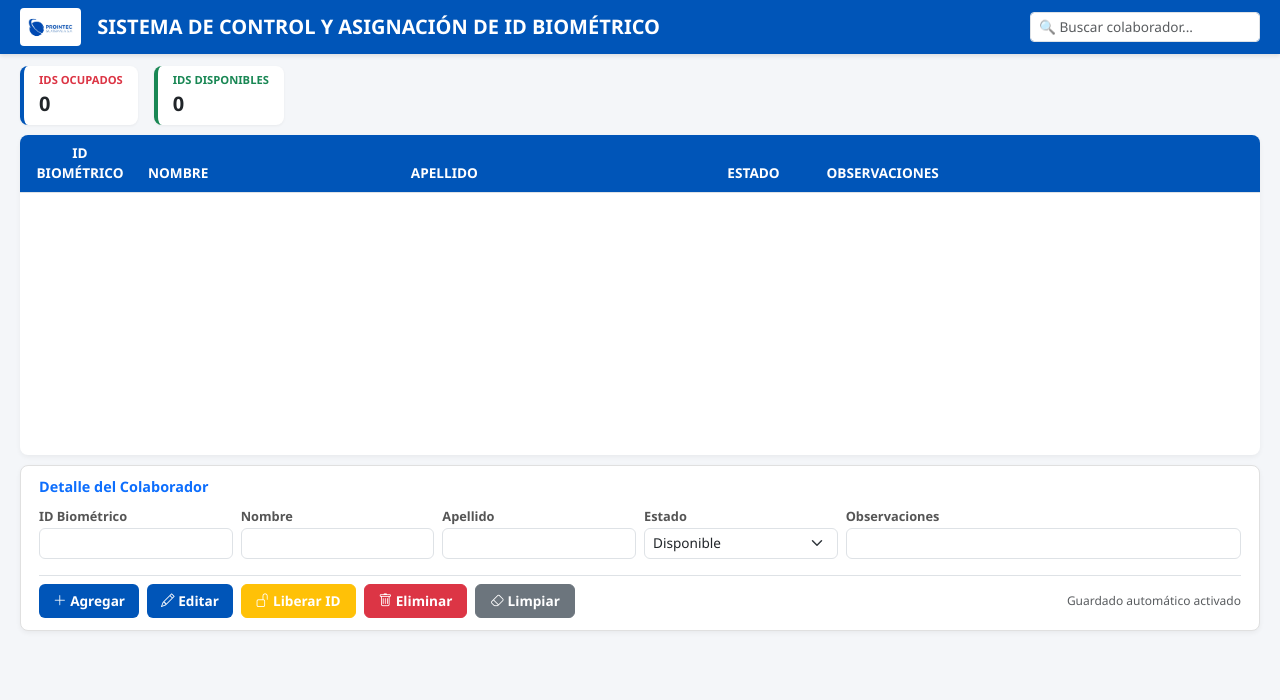
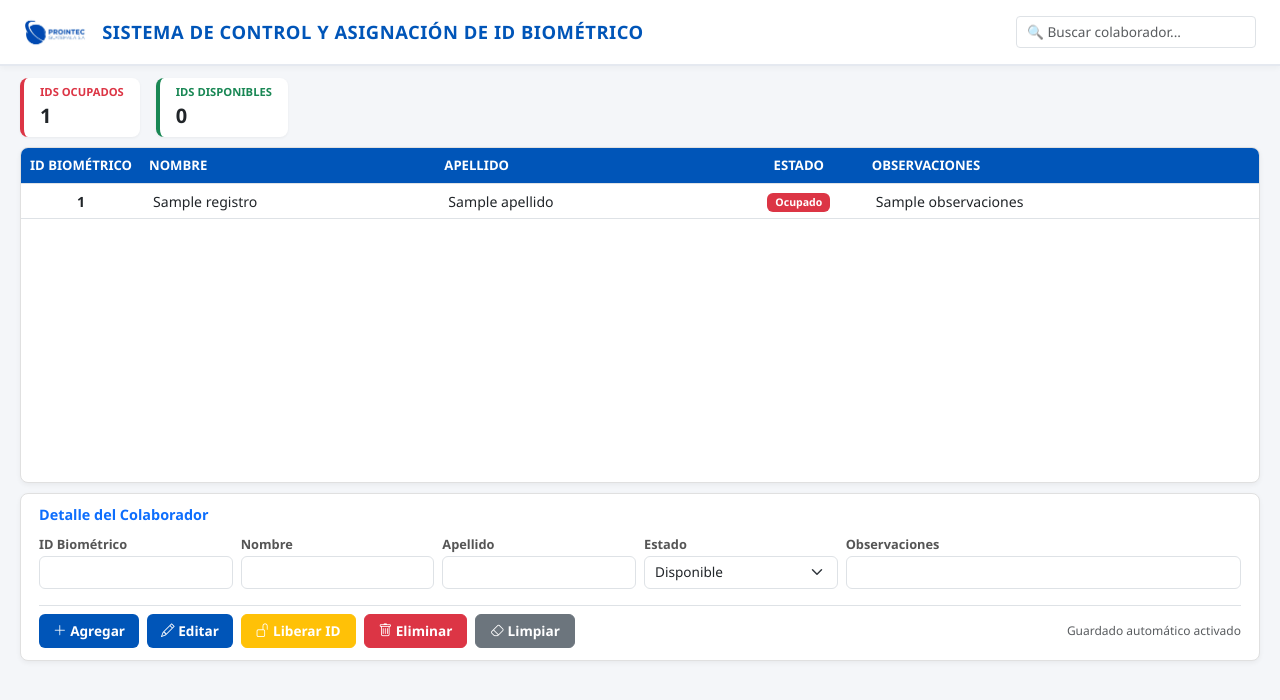
Before and after one commit to sanchezjosuegb-del/control-id-biometrico, a Flask app: template templates/index.html in a window 1280 px wide. Shown: the top 700 px of the page. Run offline with Flask 3, Linux system fonts and the light colour scheme; the template is opened without the code that fills it: most values are stand-ins (such as "Sample title", 1, 10 or a date in 2020); lists and menus that the app fills with data are empty.

Commit message:
Update index.html

```diff
--- a/templates/index.html
+++ b/templates/index.html
@@ -19,25 +19,30 @@
             height: 100vh;
             display: flex;
             flex-direction: column;
-            overflow: hidden; /* Evita el scroll principal de la ventana */
+            overflow: hidden;
         }
 
-        /* Header compacto */
+        /* Encabezado Blanco Profesional */
         .navbar-custom {
-            background-color: var(--primary-blue);
-            padding: 8px 20px;
-            color: white;
-            box-shadow: 0 2px 4px rgba(0,0,0,0.1);
+            background-color: #FFFFFF;
+            padding: 10px 24px;
+            border-bottom: 2px solid #E5E9F0;
+            box-shadow: 0 2px 6px rgba(0,0,0,0.04);
         }
 
         .logo-img {
-            height: 38px;
-            background-color: white;
-            padding: 3px 8px;
-            border-radius: 4px;
+            height: 44px;
+            object-fit: contain;
         }
 
-        /* Contenedor principal ajustado al alto de la pantalla */
+        .header-title {
+            color: var(--primary-blue);
+            font-size: 1.15rem;
+            font-weight: 700;
+            letter-spacing: 0.5px;
+        }
+
+        /* Contenedor Principal Ajustado */
         .main-wrapper {
             flex: 1;
             display: flex;
@@ -51,27 +56,24 @@
         .metric-card {
             background: white;
             border-radius: 8px;
-            padding: 6px 15px;
+            padding: 6px 16px;
             box-shadow: 0 1px 3px rgba(0,0,0,0.05);
-            border-left: 4px solid var(--primary-blue);
+            border-left: 4px solid #DC3545;
         }
 
         .metric-card.disponible {
             border-left-color: #198754;
         }
 
-        /* Tabla con scroll interno ajustado */
+        /* Tabla con scroll interno */
         .table-container {
             flex: 1;
             background: white;
             border-radius: 8px;
             box-shadow: 0 2px 5px rgba(0,0,0,0.05);
-            overflow-y: auto; /* Solo la tabla tiene scroll si hay muchos datos */
-            max-height: 40vh; /* Controla la altura para dar espacio a los botones */
-        }
-
-        .table {
-            margin-bottom: 0;
+            overflow-y: auto;
+            max-height: 42vh;
+            border: 1px solid #E0E0E0;
         }
 
         .table th {
@@ -80,8 +82,9 @@
             background-color: var(--primary-blue);
             color: white;
             z-index: 1;
-            font-size: 0.85rem;
+            font-size: 0.82rem;
             text-transform: uppercase;
+            font-weight: 700;
         }
 
         .table td {
@@ -90,13 +93,13 @@
             padding: 6px 12px;
         }
 
-        /* Formulario compacto */
+        /* Formulario Compacto */
         .form-card {
             background: white;
             border-radius: 8px;
             padding: 12px 18px;
             box-shadow: 0 2px 5px rgba(0,0,0,0.05);
-            border: 1px solid #e0e0e0;
+            border: 1px solid #E0E0E0;
         }
 
         .form-label {
@@ -108,20 +111,17 @@
 
         .form-control, .form-select {
             font-size: 0.85rem;
-            padding: 4px 8px;
+            padding: 5px 10px;
         }
 
-        /* Botones de acción siempre visibles */
-        .action-buttons .btn {
-            font-size: 0.85rem;
-            font-weight: 600;
-            padding: 6px 14px;
-        }
-
+        /* Botones de Acción Azules y Estilizados */
         .btn-primary-custom {
             background-color: var(--primary-blue);
             color: white;
             border: none;
+            font-weight: 600;
+            font-size: 0.85rem;
+            padding: 6px 14px;
         }
 
         .btn-primary-custom:hover {
@@ -129,20 +129,26 @@
             color: white;
         }
 
-        .badge-ocupado { background-color: #dc3545; }
+        .action-buttons .btn {
+            font-size: 0.85rem;
+            font-weight: 600;
+            padding: 6px 14px;
+        }
+
+        .badge-ocupado { background-color: #DC3545; }
         .badge-disponible { background-color: #198754; }
     </style>
 </head>
 <body>
 
-    <!-- Encabezado -->
+    <!-- Encabezado Fondo Blanco con Título Azul -->
     <nav class="navbar-custom d-flex justify-content-between align-items-center">
         <div class="d-flex align-items-center gap-3">
-            <img src="{{ url_for('static', filename='logo.png') }}" alt="Logo PROINTEC" class="logo-img" onerror="this.style.display='none'">
-            <h5 class="m-0 fw-bold tracking-wide">SISTEMA DE CONTROL Y ASIGNACIÓN DE ID BIOMÉTRICO</h5>
+            <img src="{{ url_for('static', filename='logo.png') }}" alt="PROINTEC" class="logo-img" onerror="this.style.display='none'">
+            <span class="header-title">SISTEMA DE CONTROL Y ASIGNACIÓN DE ID BIOMÉTRICO</span>
         </div>
         <div class="d-flex align-items-center">
-            <input type="text" id="searchInput" class="form-control form-control-sm" placeholder="🔍 Buscar colaborador..." style="width: 230px;" onkeyup="filtrarTabla()">
+            <input type="text" id="searchInput" class="form-control form-control-sm" placeholder="🔍 Buscar colaborador..." style="width: 240px;" onkeyup="filtrarTabla()">
         </div>
     </nav>
 
@@ -161,7 +167,7 @@
             </div>
         </div>
 
-        <!-- Tabla de Datos -->
+        <!-- Tabla de Datos con Renderizado de Registros -->
         <div class="table-container">
             <table class="table table-hover align-middle mb-0" id="tablaIDs">
                 <thead>
@@ -174,7 +180,21 @@
                     </tr>
                 </thead>
                 <tbody id="tablaCuerpo">
-                    <!-- Registros renderizados por JS o Flask -->
+                    {% for r in registros %}
+                    <tr onclick="seleccionarFila(this)" style="cursor: pointer;">
+                        <td class="text-center fw-bold">{{ r.id }}</td>
+                        <td>{{ r.nombre }}</td>
+                        <td>{{ r.apellido }}</td>
+                        <td class="text-center">
+                            {% if r.estado == 'Ocupado' %}
+                                <span class="badge badge-ocupado px-2 py-1">Ocupado</span>
+                            {% else %}
+                                <span class="badge badge-disponible px-2 py-1">Disponible</span>
+                            {% endif %}
+                        </td>
+                        <td>{{ r.observaciones }}</td>
+                    </tr>
+                    {% endfor %}
                 </tbody>
             </table>
         </div>
@@ -182,39 +202,39 @@
         <!-- Formulario de Entrada y Botones -->
         <div class="form-card">
             <h6 class="fw-bold mb-2 text-primary" style="font-size: 0.9rem;">Detalle del Colaborador</h6>
-            <form id="idForm" class="row g-2 align-items-end">
+            <form id="idForm" class="row g-2 align-items-end" method="POST">
                 <div class="col-md-2">
                     <label class="form-label">ID Biométrico</label>
-                    <input type="text" id="inputID" class="form-control" required>
+                    <input type="text" name="id" id="inputID" class="form-control" required>
                 </div>
                 <div class="col-md-2">
                     <label class="form-label">Nombre</label>
-                    <input type="text" id="inputNombre" class="form-control">
+                    <input type="text" name="nombre" id="inputNombre" class="form-control">
                 </div>
                 <div class="col-md-2">
                     <label class="form-label">Apellido</label>
-                    <input type="text" id="inputApellido" class="form-control">
+                    <input type="text" name="apellido" id="inputApellido" class="form-control">
                 </div>
                 <div class="col-md-2">
                     <label class="form-label">Estado</label>
-                    <select id="inputEstado" class="form-select">
+                    <select name="estado" id="inputEstado" class="form-select">
                         <option value="Disponible">Disponible</option>
                         <option value="Ocupado">Ocupado</option>
                     </select>
                 </div>
                 <div class="col-md-4">
                     <label class="form-label">Observaciones</label>
-                    <input type="text" id="inputObservaciones" class="form-control">
+                    <input type="text" name="observaciones" id="inputObservaciones" class="form-control">
                 </div>
             </form>
 
-            <!-- Barra de Botones visible siempre al pie -->
+            <!-- Barra de Botones -->
             <div class="action-buttons d-flex justify-content-between align-items-center mt-3 pt-2 border-top">
                 <div class="d-flex gap-2">
-                    <button type="button" class="btn btn-primary-custom" onclick="agregarRegistro()"><i class="bi bi-plus-lg"></i> Agregar</button>
-                    <button type="button" class="btn btn-primary-custom" onclick="editarRegistro()"><i class="bi bi-pencil"></i> Editar</button>
-                    <button type="button" class="btn btn-warning text-white" onclick="liberarID()"><i class="bi bi-unlock"></i> Liberar ID</button>
-                    <button type="button" class="btn btn-danger" onclick="eliminarRegistro()"><i class="bi bi-trash"></i> Eliminar</button>
+                    <button type="button" class="btn btn-primary-custom" onclick="ejecutarAccion('agregar')"><i class="bi bi-plus-lg"></i> Agregar</button>
+                    <button type="button" class="btn btn-primary-custom" onclick="ejecutarAccion('editar')"><i class="bi bi-pencil"></i> Editar</button>
+                    <button type="button" class="btn btn-warning text-white" onclick="ejecutarAccion('liberar')"><i class="bi bi-unlock"></i> Liberar ID</button>
+                    <button type="button" class="btn btn-danger" onclick="ejecutarAccion('eliminar')"><i class="bi bi-trash"></i> Eliminar</button>
                     <button type="button" class="btn btn-secondary" onclick="limpiarFormulario()"><i class="bi bi-eraser"></i> Limpiar</button>
                 </div>
                 <small class="text-muted text-end" style="font-size: 0.75rem;">Guardado automático activado</small>
@@ -223,5 +243,58 @@
 
     </div>
 
+    <!-- Scripts para Búsqueda, Métricas y Selección -->
+    <script>
+        function actualizarMetricas() {
+            let filas = document.querySelectorAll("#tablaCuerpo tr");
+            let ocupados = 0;
+            let disponibles = 0;
+
+            filas.forEach(fila => {
+                let estado = fila.children[3].innerText.trim();
+                if (estado === "Ocupado") ocupados++;
+                if (estado === "Disponible") disponibles++;
+            });
+
+            document.getElementById("totalOcupados").innerText = ocupados;
+            document.getElementById("totalDisponibles").innerText = disponibles;
+        }
+
+        function seleccionarFila(fila) {
+            let c = fila.children;
+            document.getElementById("inputID").value = c[0].innerText.trim();
+            document.getElementById("inputNombre").value = c[1].innerText.trim();
+            document.getElementById("inputApellido").value = c[2].innerText.trim();
+            document.getElementById("inputEstado").value = c[3].innerText.trim();
+            document.getElementById("inputObservaciones").value = c[4].innerText.trim();
+        }
+
+        function limpiarFormulario() {
+            document.getElementById("idForm").reset();
+            document.getElementById("inputEstado").value = "Disponible";
+        }
+
+        function filtrarTabla() {
+            let filtro = document.getElementById("searchInput").value.toLowerCase();
+            let filas = document.querySelectorAll("#tablaCuerpo tr");
+
+            filas.forEach(fila => {
+                let texto = fila.innerText.toLowerCase();
+                fila.style.display = texto.includes(filtro) ? "" : "none";
+            });
+        }
+
+        function ejecutarAccion(accion) {
+            let form = document.getElementById("idForm");
+            let actionInput = document.createElement("input");
+            actionInput.type = "hidden";
+            actionInput.name = "accion";
+            actionInput.value = accion;
+            form.appendChild(actionInput);
+            form.submit();
+        }
+
+        window.onload = actualizarMetricas;
+    </script>
 </body>
 </html>
```
